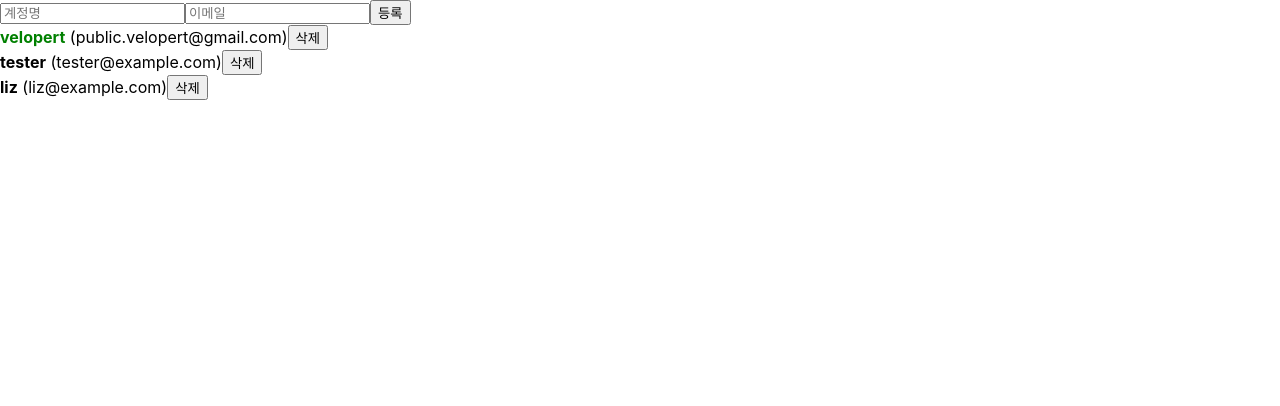
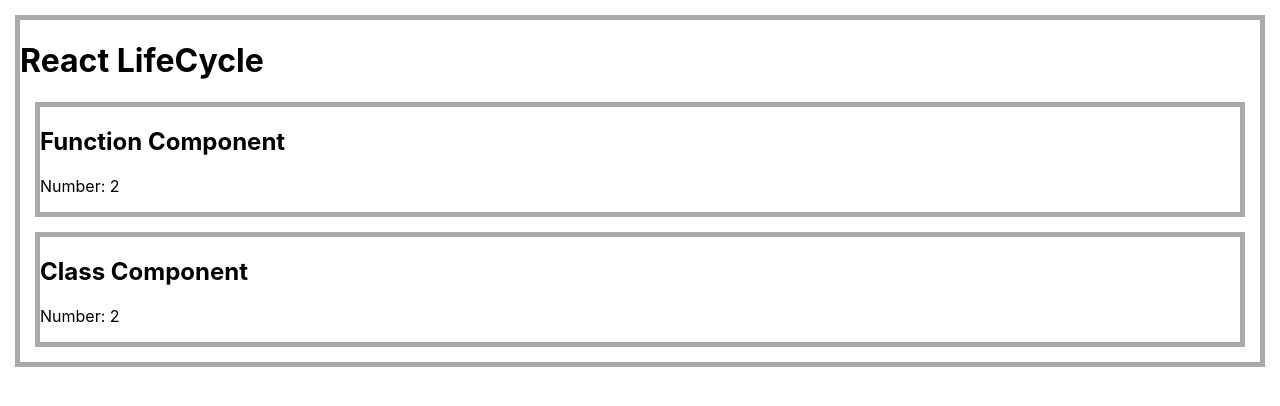
Before and after one commit to TwotheMoon/eZenReactJS, a React (Create React App) app in the folder template/: page / in a window 1280 px wide. Shown: the top 406 px of the page. Built offline with nearby package versions, Linux system fonts and the light colour scheme.

Commit message:
생명주기

```diff
--- a/template/src/App.css
+++ b/template/src/App.css
@@ -1,3 +1,8 @@
 .App {
   text-align: center;
 }
+
+.container{
+  border: 5px solid #aaa;
+  margin: 15px;
+}
--- /dev/null
+++ b/template/src/LifeCycle.js
@@ -0,0 +1,41 @@
+import React, { useState } from "react";
+import './App.css';
+
+function LifeCycle() {
+
+
+    return (
+        <div className="container">
+            <h1>React LifeCycle</h1>
+            <FuncComp initNumber={2} />
+            <ClassComp initNumber={2} />
+        </div>
+    );
+}
+export default LifeCycle;
+
+// ---------------------------------------------
+function FuncComp({ initNumber }) {
+
+    const [number, setNumber] = useState(initNumber);
+
+    return (
+        <div className="container">
+            <h2>Function Component</h2>
+            <p>Number: {number}</p>
+        </div>
+    );
+}
+
+// ---------------------------------------------
+class ClassComp extends React.Component {
+
+    render() {
+        return (
+            <div className="container">
+                <h2>Class Component</h2>
+                <p>Number: {this.props.initNumber}</p>
+            </div>
+        )
+    }
+}
--- a/template/src/index.js
+++ b/template/src/index.js
@@ -2,9 +2,9 @@
 import ReactDOM from 'react-dom';
 import './index.css';
 import App from './App';
+import LifeCycle from './LifeCycle';
 
 ReactDOM.render(
-  <App />,
-
+  <LifeCycle />,
   document.getElementById('root')
 );
```
